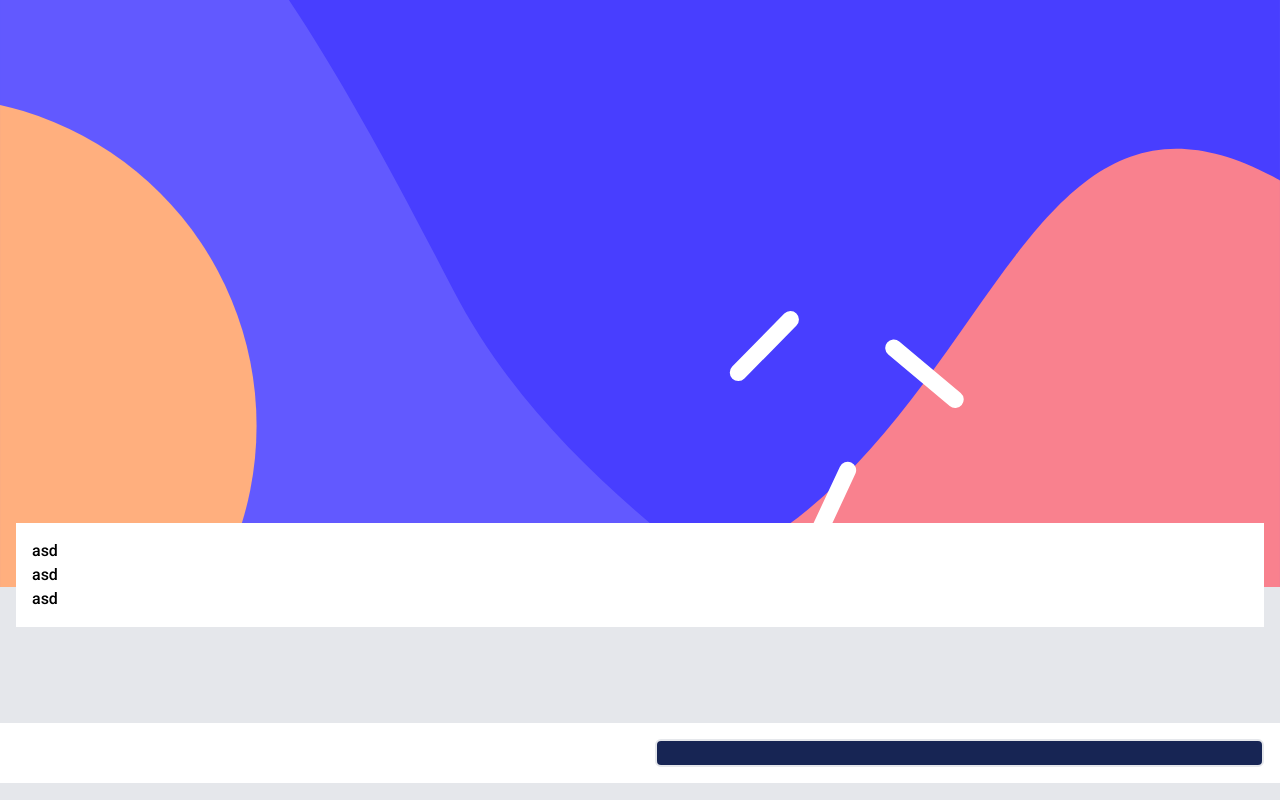
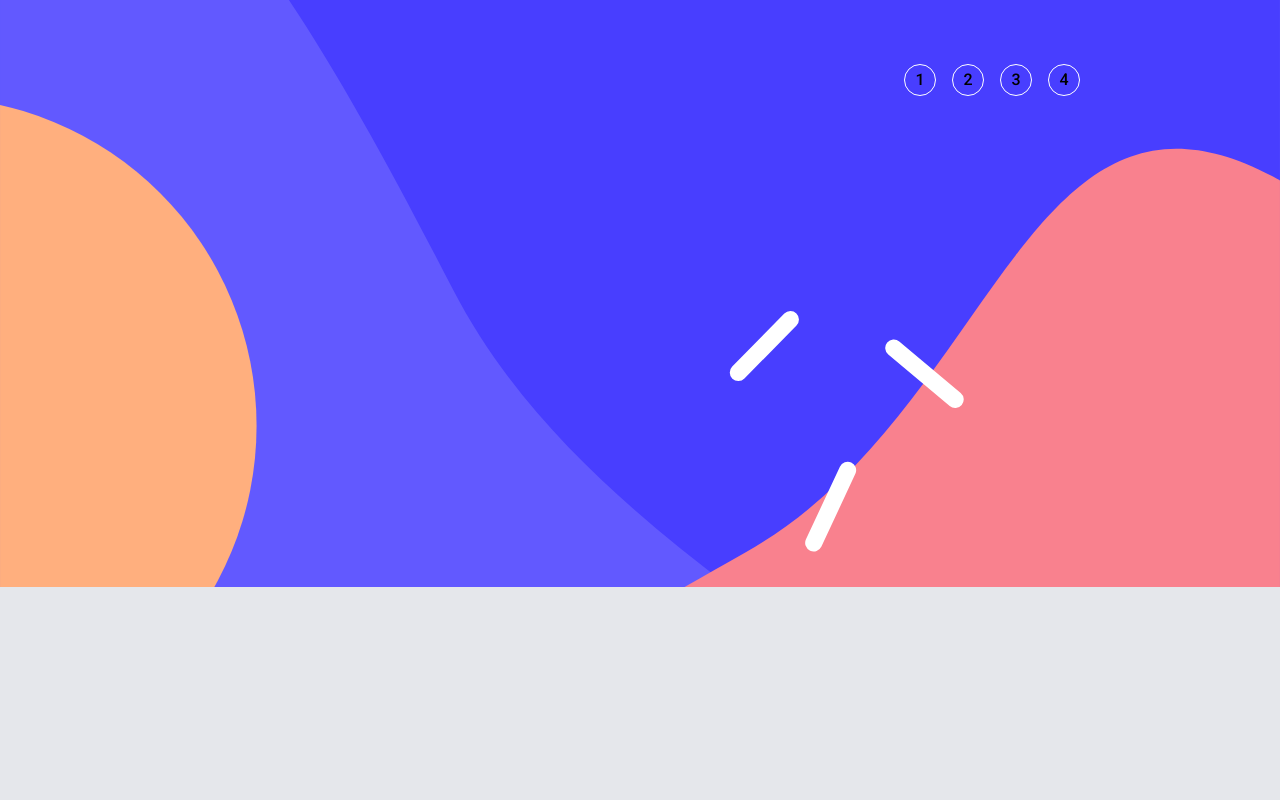
Before and after one commit to arshamghobadi/practice-frontend, a Next.js app: page /practice2 in a window 1280 px wide. Built offline with nearby package versions, Linux system fonts and the light colour scheme.

Commit message:
carete modal info inpute header

```diff
--- a/app/practice2/components/Header.tsx
+++ b/app/practice2/components/Header.tsx
@@ -7,7 +7,7 @@ interface HeaderProps {
 
 const Header: React.FC<HeaderProps> = ({ h2, label }) => {
   return (
-    <div className=" space-y-3">
+    <div className="flex flex-col space-y-3">
       <h2 className=" font-bold text-2xl text-blue-900">{h2}</h2>
       <label className=" text-gray-400">{label}</label>
     </div>
--- /dev/null
+++ b/app/practice2/components/InfoInput.tsx
@@ -0,0 +1,26 @@
+import React from 'react';
+
+interface InfoInputProps {
+  label: string;
+  type?: string;
+  placeholder: string;
+}
+
+const InfoInput: React.FC<InfoInputProps> = ({
+  label,
+  type = 'text',
+  placeholder,
+}) => {
+  return (
+    <div className="flex flex-col space-y-1">
+      <label className=" text-blue-950 text-sm">{label}</label>
+      <input
+        className="border rounded-md mr-2 placeholder:p-3 p-2"
+        type={type}
+        placeholder={placeholder}
+      />
+    </div>
+  );
+};
+
+export default InfoInput;
--- a/app/practice2/components/Modal.tsx
+++ b/app/practice2/components/Modal.tsx
@@ -5,7 +5,7 @@ import Button from './Button';
 
 interface ModalProps {
   onSubmit: () => void;
-  title?: string;
+
   body?: React.ReactElement;
   footer?: React.ReactElement;
   actionLabel: string;
@@ -16,7 +16,7 @@ interface ModalProps {
 
 const Modal: React.FC<ModalProps> = ({
   onSubmit,
-  title,
+
   disabled,
   body,
   footer,
@@ -38,13 +38,9 @@ const Modal: React.FC<ModalProps> = ({
   }, [disabled, secondartAction]);
   return (
     <>
-      <div className=" relative  bg-white m-4 -top-20 p-4">
-        <div>
-          asd
-          {title}
-        </div>
-        <div>{body}asd</div>
-        <div>{footer}asd</div>
+      <div className=" relative  bg-white m-4 -top-20 p-4 rounded-lg">
+        <div>{body}</div>
+        <div>{footer}</div>
       </div>
       <div className="flex p-4 items-center justify-between gap-8 bg-white">
         <Button
--- a/app/practice2/page.tsx
+++ b/app/practice2/page.tsx
@@ -1,13 +1,57 @@
 'use client';
 import Image from 'next/image';
-import React from 'react';
+import React, { useMemo, useState } from 'react';
 import Modal from './components/Modal';
+import Header from './components/Header';
+import Input from './components/Input';
+import InfoInput from './components/InfoInput';
 
-type Props = {};
+enum Steps {
+  info,
+  plan,
+  add,
+  finish,
+}
+export default function Parctice2() {
+  const [step, setStep] = useState(Steps.info);
 
-export default function Parctice2({}: Props) {
+  const onBack = () => {
+    setStep((value) => value - 1);
+  };
+  const onNext = () => {
+    setStep((value) => value + 1);
+  };
+  const actionLabel = useMemo(() => {
+    if (step === Steps.finish) {
+      return 'confirm';
+    }
+    return 'next';
+  }, [step]);
+  const secondaryActionLabel = useMemo(() => {
+    if (step === Steps.info) {
+      return undefined;
+    }
+    return 'Go Back';
+  }, [step]);
+
+  let bodyContent = (
+    <div className="flex flex-col space-y-3">
+      <Header
+        h2="personal Info"
+        label="pLease provide your name, email address,and phone number"
+      />
+      <InfoInput label="Name" placeholder="e.g stephen King" />
+      <InfoInput
+        label="Email Address"
+        type="password"
+        placeholder="e.g stephenKing@lorem.com"
+      />
+      <InfoInput label="Phone Number" placeholder="e.g. +1 234 567 890" />
+    </div>
+  );
   return (
-    <div className=" h-screen bg-gray-200">
+    <div className=" h-screen bg-gray-200 relative">
+      <div>
         <div>
           <Image
             className="w-full"
@@ -16,7 +60,29 @@ export default function Parctice2({}: Props) {
             width={500}
             height={100}
           />
-        <Modal />
+          <div className="flex justify-between w-44 absolute  top-16 right-[200px]">
+            <div className=" w-8 h-8 flex z-10  bg-transparent  items-center justify-center border border-white rounded-full">
+              1
+            </div>
+            <div className=" w-8 h-8 flex z-10  bg-transparent  items-center justify-center border border-white rounded-full">
+              2
+            </div>
+            <div className=" w-8 h-8 flex z-10  bg-transparent  items-center justify-center border border-white rounded-full">
+              3
+            </div>
+            <div className=" w-8 h-8 flex z-10  bg-transparent  items-center justify-center border border-white rounded-full">
+              4
+            </div>
+          </div>
+        </div>
+        {/* <Modal
+
+          //   onSubmit={handleSubmit(onSubmit)}
+          actionLabel={actionLabel}
+          secondartActionLabel={secondaryActionLabel}
+          secondartAction={step === Steps.info ? undefined : onBack}
+          body={bodyContent}
+        /> */}
       </div>
     </div>
   );
```
Lines whose indentation alone changed are shown as unchanged.
